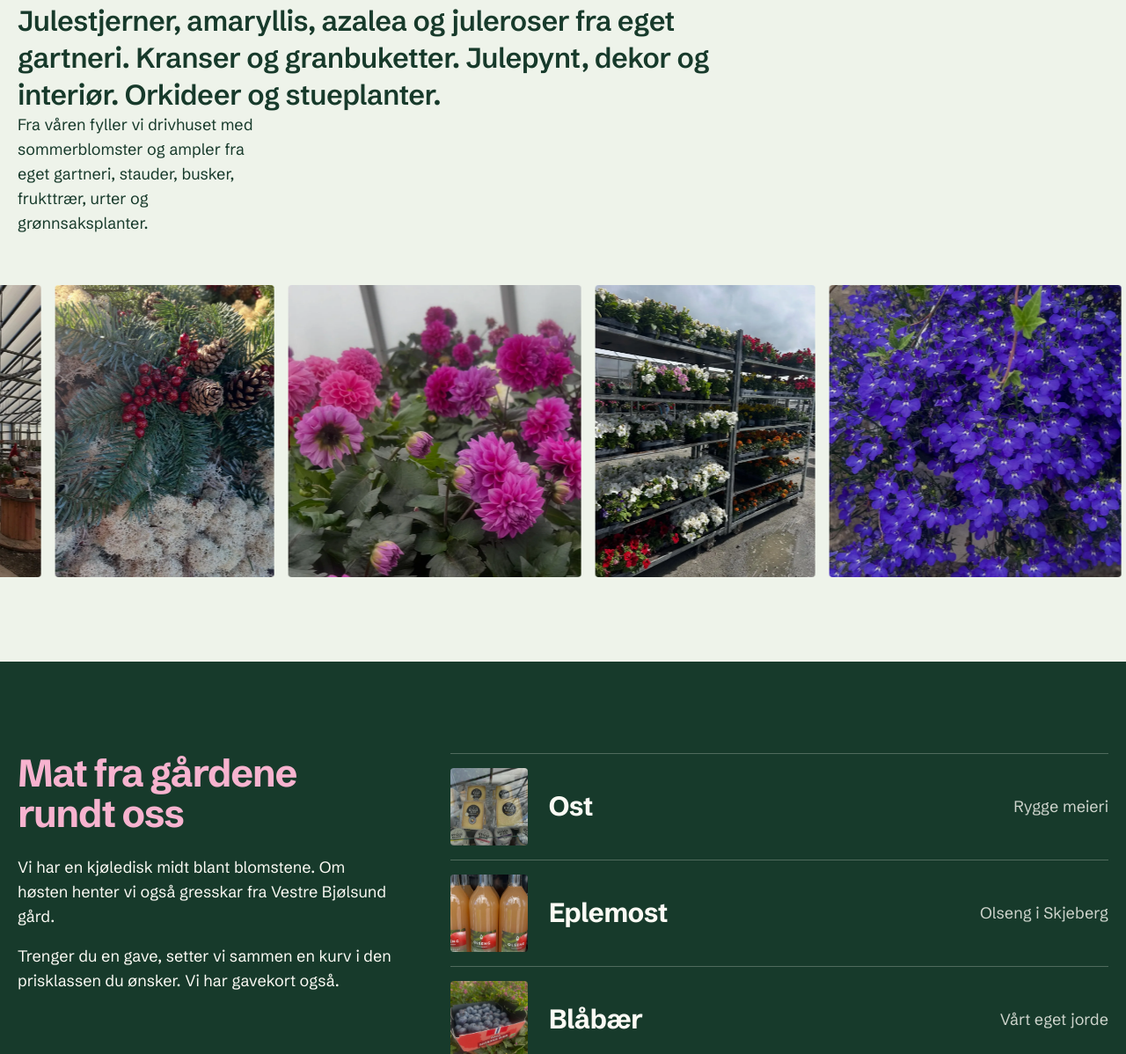
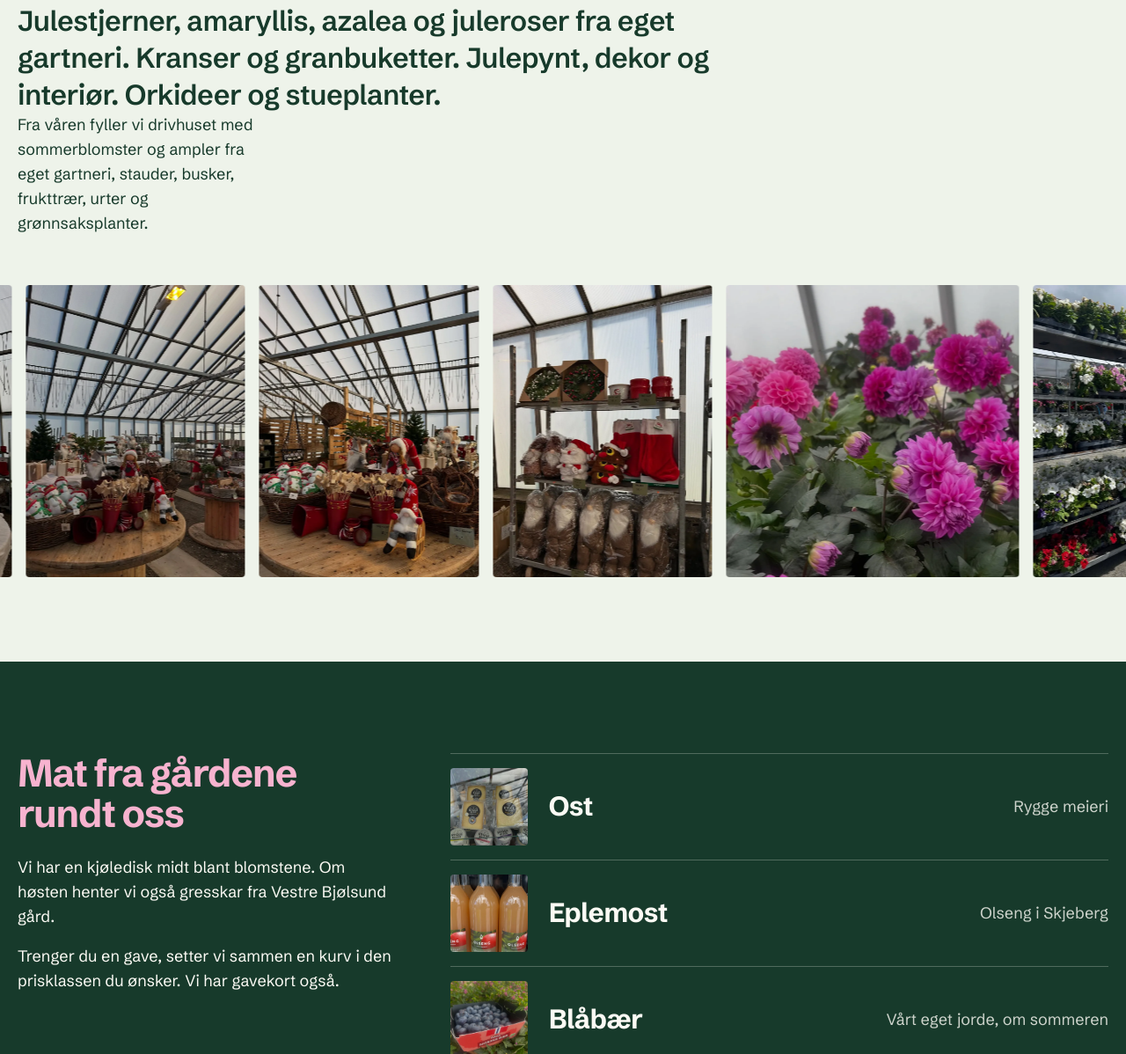
Before and after one commit to Ola-HH/bergerud-blomsterutsalg, a plain HTML site: page index.html in a window 1280 px wide. Shown: the part 2321-3519 px from the top of the page at 88% size. Drawn offline with Linux system fonts and the light colour scheme.

Commit message:
Add Christmas photos from the shop's Instagram and mark blueberries as a summer item
Co-Authored-By: Claude Opus 5.5 <noreply@anthropic.com>

```diff
--- a/index.html
+++ b/index.html
@@ -102,6 +102,11 @@
 
   <div class="band">
     <div class="band-spor">
+      <!-- Julebildene vises bare i november og desember (side.js fjerner dem ellers) -->
+      <img class="jul-bilde" src="bilder/julegaver.webp" width="960" height="1280" loading="lazy" alt="Gaveesker, nisser, reinsdyr og et juletre på et hvitt bord">
+      <img class="jul-bilde" src="bilder/julebord.webp" width="960" height="1280" loading="lazy" alt="Bord med julepynt og nisser inne i drivhuset">
+      <img class="jul-bilde" src="bilder/julepynt.webp" width="960" height="1280" loading="lazy" alt="Kurver med julepynt og nisser på et rundt trebord">
+      <img class="jul-bilde" src="bilder/julehylle.webp" width="960" height="1280" loading="lazy" alt="Hylle med kranser, nisser og julestrømper">
       <img src="bilder/dahlia.webp" width="1200" height="1200" loading="lazy" alt="Rosa dahlia">
       <img src="bilder/traller.webp" width="960" height="1280" loading="lazy" alt="Traller fulle av blomster utenfor drivhuset">
       <img src="bilder/lobelia.webp" width="1200" height="1200" loading="lazy" alt="Blå lobelia">
@@ -146,7 +151,7 @@
       </div>
       <div class="sesong-panel" role="tabpanel" data-panel="jul">
         <div class="sesong-bilder">
-          <img src="bilder/julebord.webp" width="960" height="1280" loading="lazy" alt="Bord med julepynt og nisser inne i drivhuset">
+          <img src="bilder/julenisser.webp" width="960" height="1280" loading="lazy" alt="Nisser, små juletrær og kurver med julepynt på et bord i drivhuset">
           <img src="bilder/krans.webp" width="960" height="1280" loading="lazy" alt="Krans av edelgran med kongler og røde bær">
         </div>
         <p>Julestjernene, azaleaene, amaryllisene og julerosene kommer rett fra gartneriet til Magne. Vi har kranser og granbuketter, og drivhuset er fylt med julepynt, dekor og interiør. Trenger du julegaver, setter vi sammen en gavekurv etter ønske.</p>
@@ -174,7 +179,7 @@
       <li>
         <img src="bilder/blabaer.webp" width="960" height="1280" loading="lazy" alt="">
         <span class="hva">Blåbær</span>
-        <span class="fra">Vårt eget jorde</span>
+        <span class="fra">Vårt eget jorde, om sommeren</span>
       </li>
       <li>
         <img src="bilder/gavekurv.webp" width="960" height="1280" loading="lazy" alt="">
--- a/side.js
+++ b/side.js
@@ -48,15 +48,15 @@ for (const knapp of sesong.querySelectorAll('[data-velg]')) {
 const maned = oslo.getMonth();
 visSesong(maned >= 10 ? 'jul' : maned >= 8 ? 'host' : maned >= 5 ? 'sommer' : 'var');
 
-// I november og desember flyttes jula opp rett under forsiden, og utvalget og bildebåndet starter med julevarer
+// I november og desember flyttes jula opp rett under forsiden og utvalget starter med julevarer. Ellers fjernes julebildene fra bildebåndet
 const erJul = maned >= 10;
 for (const tekst of document.querySelectorAll('[data-tid]')) {
   tekst.hidden = tekst.dataset.tid !== (erJul ? 'jul' : 'ellers');
 }
 if (erJul) {
   document.querySelector('main').prepend(sesong);
-  const band = document.querySelector('.band-spor');
-  band.prepend(...[...sesong.querySelectorAll('[data-panel="jul"] img')].map((bilde) => bilde.cloneNode()));
+} else {
+  for (const bilde of document.querySelectorAll('.jul-bilde')) bilde.remove();
 }
 
 // Bildebåndet trenger to like rekker for å kunne rulle uten hopp
```
Also changed, not shown: bilder/julegaver.webp (added), bilder/julehylle.webp (added), bilder/julenisser.webp (added), bilder/julepynt.webp (added), 1 other file.
